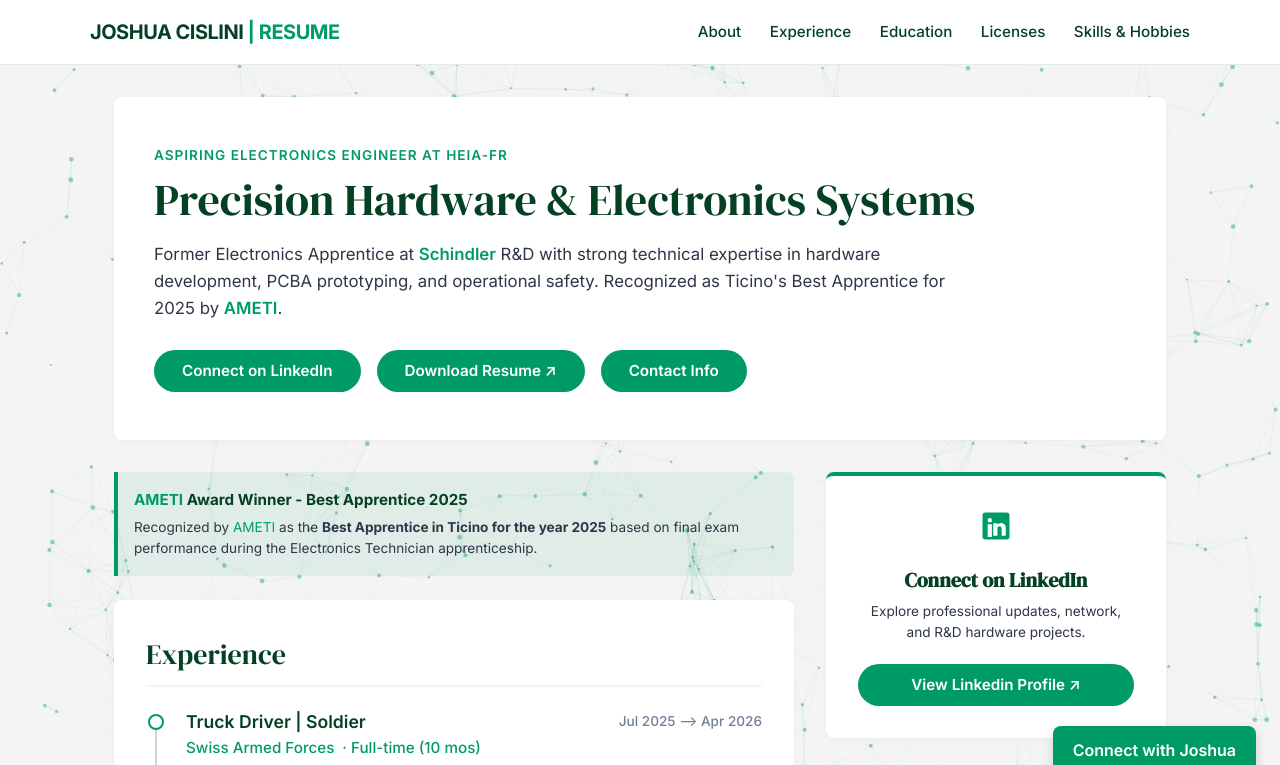
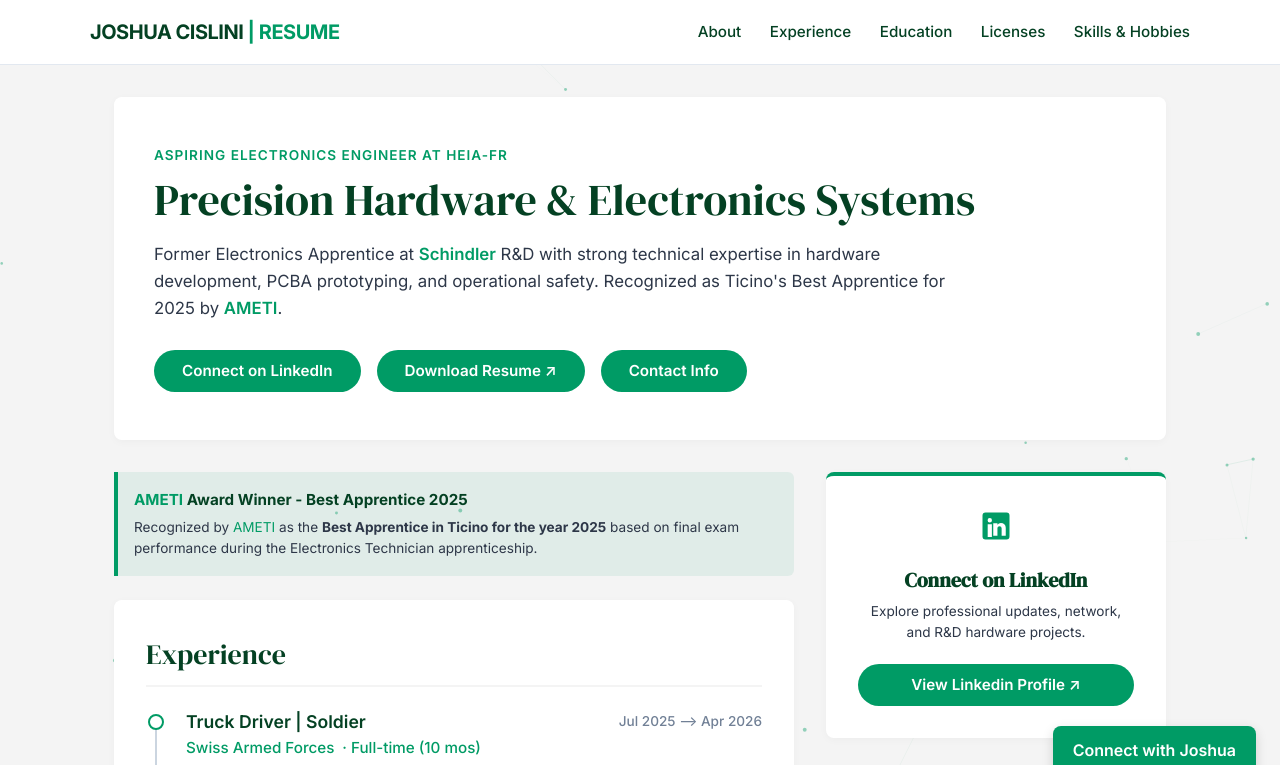
Before and after one commit to joshua-cislini/joshua-cislini.github.io, a plain HTML site: page index.html in a window 1280 px wide. Shown: the top 765 px of the page. Drawn offline with Linux system fonts and the light colour scheme.

Commit message:
Refactor particle mechanics
Adjusted particle count calculation and improved connection logic for particles.

```diff
--- a/index.html
+++ b/index.html
@@ -861,8 +861,7 @@
             let mouse = { x: -1000, y: -1000, active: false };
             const particles = [];
 
-            // Adjust particle count/density here
-            const particleCount = Math.floor(Math.min(width, height) / 2);
+            const particleCount = Math.floor(Math.min(width, height) / 18);
 
             let isExploding = false;
             let popupTimeout = null;
@@ -879,13 +878,14 @@
                     this.vy = (Math.random() - 0.5) * 0.8;
                     this.radius = Math.random() * 1.5 + 1;
                     this.captured = false;
+                    this.connectionsCount = 0;
                 }
 
                 update() {
                     if (isExploding) {
                         this.x += this.vx;
                         this.y += this.vy;
-                        this.vx *= 0.96; // explosion friction deceleration
+                        this.vx *= 0.96;
                         this.vy *= 0.96;
                         return;
                     }
@@ -896,7 +896,6 @@
                     if (this.x < 0 || this.x > width) this.vx *= -1;
                     if (this.y < 0 || this.y > height) this.vy *= -1;
 
-                    // Restored original version 3 physics: gentle magnet attraction keeping particles loosely spread
                     if (mouse.active) {
                         let dx = mouse.x - this.x;
                         let dy = mouse.y - this.y;
@@ -929,7 +928,6 @@
             function triggerExplosion() {
                 isExploding = true;
 
-                // Display Red Centered Popup
                 popup.classList.add('show');
 
                 if (popupTimeout) clearTimeout(popupTimeout);
@@ -937,7 +935,6 @@
                     popup.classList.remove('show');
                 }, 3500);
 
-                // Shoot particles outwards radially
                 particles.forEach(p => {
                     const angle = Math.random() * Math.PI * 2;
                     const speed = Math.random() * 18 + 6;
@@ -946,7 +943,6 @@
                     p.captured = false;
                 });
 
-                // Reset game & restart loop after explosion completes
                 setTimeout(() => {
                     isExploding = false;
                     particles.forEach(p => p.reset());
@@ -958,6 +954,11 @@
 
                 let capturedCount = 0;
 
+                // Reset per-frame connection counts
+                for (let i = 0; i < particles.length; i++) {
+                    particles[i].connectionsCount = 0;
+                }
+
                 for (let i = 0; i < particles.length; i++) {
                     particles[i].update();
                     particles[i].draw();
@@ -966,13 +967,24 @@
                         capturedCount++;
                     }
 
-                    // Draw connecting lines between nearby floating particles
+                    // Check inter-particle connections with performance capping
                     for (let j = i + 1; j < particles.length; j++) {
+                        // Max connection limits: 2 max for captured particles, 5 max for free floating ones
+                        const maxI = particles[i].captured ? 2 : 5;
+                        const maxJ = particles[j].captured ? 2 : 5;
+
+                        if (particles[i].connectionsCount >= maxI || particles[j].connectionsCount >= maxJ) {
+                            continue;
+                        }
+
                         let dx = particles[i].x - particles[j].x;
                         let dy = particles[i].y - particles[j].y;
                         let dist = Math.sqrt(dx * dx + dy * dy);
 
                         if (dist < 100) {
+                            particles[i].connectionsCount++;
+                            particles[j].connectionsCount++;
+
                             ctx.beginPath();
                             ctx.moveTo(particles[i].x, particles[i].y);
                             ctx.lineTo(particles[j].x, particles[j].y);
@@ -984,7 +996,7 @@
                         }
                     }
 
-                    // Draw lines connecting particles to mouse cursor
+                    // Draw lines connecting particles directly to mouse cursor
                     if (mouse.active && !isExploding) {
                         let dx = particles[i].x - mouse.x;
                         let dy = particles[i].y - mouse.y;
@@ -1001,7 +1013,6 @@
                     }
                 }
 
-                // Trigger explosion when all particles enter cursor field
                 if (!isExploding && capturedCount >= particles.length && particles.length > 0) {
                     triggerExplosion();
                 }
```
